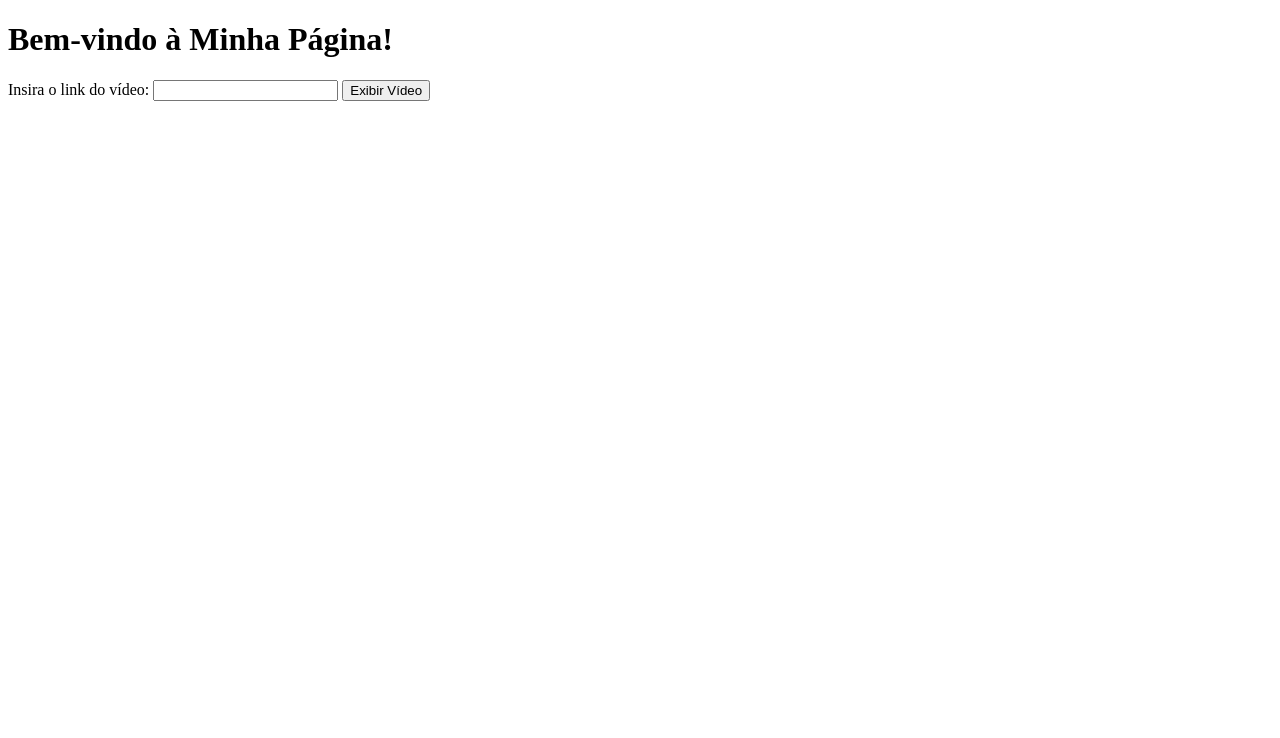
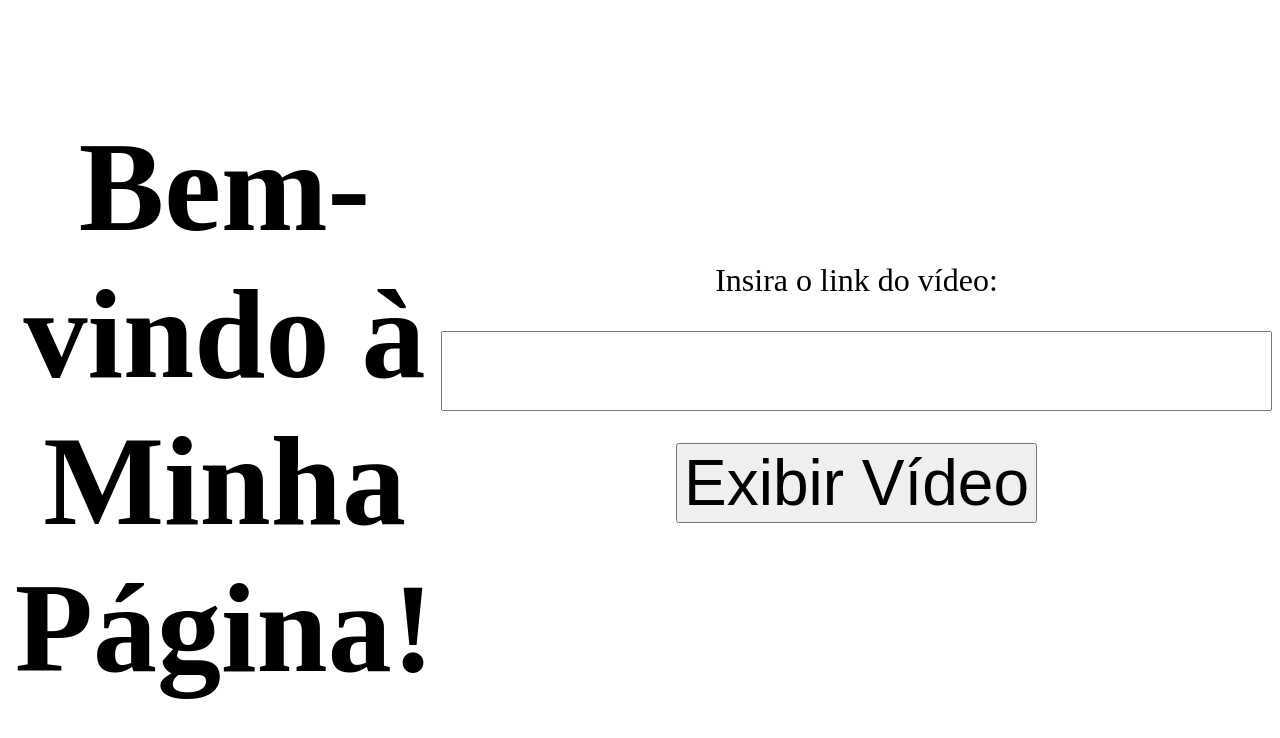
Before and after one commit to DionataSS/ODA, a plain HTML site: page index.html in a window 1280 px wide. Drawn offline with Linux system fonts and the light colour scheme.

Commit message:
Update index.html

```diff
--- a/index.html
+++ b/index.html
@@ -2,20 +2,30 @@
 <html>
 <head>
   <title>Minha Página</title>
+  <style>
+    body {
+      display: flex;
+      justify-content: center;
+      align-items: center;
+      height: 100vh;
+      font-size: 2em;
+    }
+
+    form {
+      display: flex;
+      flex-direction: column;
+      align-items: center;
+      margin-bottom: 1em;
+    }
+
+    input, button {
+      font-size: 2em;
+      margin-top: 0.5em;
+    }
+  </style>
 </head>
 <body>
-    <div vw class="enabled">
-        <div vw-access-button class="active"></div>
-        <div vw-plugin-wrapper>
-          <div class="vw-plugin-top-wrapper"></div>
-        </div>
-      </div>
-      <script src="https://vlibras.gov.br/app/vlibras-plugin.js"></script>
-      <script>
-        new window.VLibras.Widget('https://vlibras.gov.br/app');
-      </script>
-
-  <h1>Bem-vindo à Minha Página!</h1>
+  <h1 style="font-size: 4em; text-align: center;">Bem-vindo à Minha Página!</h1>
   <form>
     <label for="video-link">Insira o link do vídeo:</label>
     <input type="text" id="video-link" name="video-link">
```
